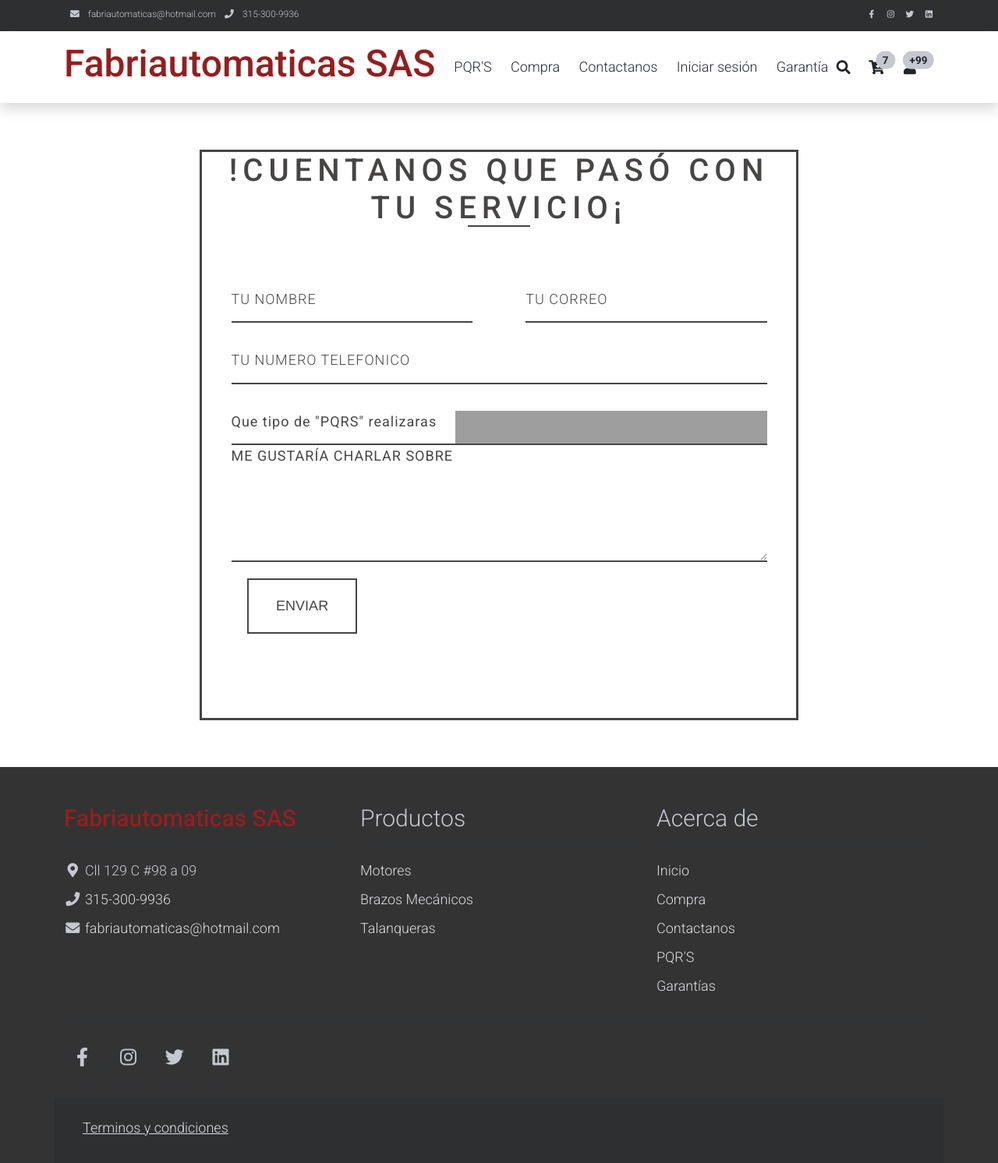
After one commit to RonaldHernandezOficial/proyectoEmpresa, a Flask app: page /servicio/pqr in a window 1280 px wide; the page is wider, and only the part inside the window is pictured. The commit adds this page. Shown: that part at 78% size. Run offline with Flask 3, Linux system fonts and the light colour scheme; some libraries are stand-ins or nearby versions; grey boxes are pictures that could not be loaded.

Commit message:
Realizacion de registro de pqrs

```diff
--- a/app/serviciocliente/routes.py
+++ b/app/serviciocliente/routes.py
@@ -8,3 +8,7 @@ app = Flask(__name__)
 @modelo_servicio.route("/reseñas")
 def reseña():
     return render_template("serviciocliente.html")
+
+@modelo_servicio.route("/pqr")
+def pqr():
+    return render_template("registrarpqr.html")
--- /dev/null
+++ b/app/serviciocliente/templates/registrarpqr.html
@@ -0,0 +1,259 @@
+<html lang="en">
+
+<head>
+    <meta charset="UTF-8">
+    <meta name="viewport" content="width=device-width, initial-scale=1.0">
+    <title>Fabriautomaticas SAS</title>
+    <meta charset="utf-8">
+    <meta name="viewport" content="width=device-width, initial-scale=1">
+    <link rel="stylesheet" href="../../static/css/pqr.css">
+    <link rel="apple-touch-icon" href="../../static/Img/logo.png">
+    <link rel="shortcut icon" type="image/x-icon" href="../../static/Img/logo.png">
+    <meta charset="UTF-8">
+    <meta name="viewport" content="width=device-width, initial-scale=1.0">
+
+    <link rel="stylesheet" href="../../static/assets/css/bootstrap.min.css">
+    <link rel="stylesheet" href="../../static/assets/css/templatemo.css">
+    <link rel="stylesheet" href="../../static/assets/css/custom.css">
+
+    <!-- Load fonts style after rendering the layout styles -->
+    <link rel="stylesheet"
+        href="https://fonts.googleapis.com/css2?family=Roboto:wght@100;200;300;400;500;700;900&display=swap">
+    <link rel="stylesheet" href="../../static/assets/css/fontawesome.min.css">
+    <link rel="stylesheet" href="https://fonts.googleapis.com/css?family=Roboto:400,700">
+
+
+</head>
+
+<body>
+    <!-- Start Top Nav -->
+    <nav class="navbar navbar-expand-lg bg-dark navbar-light d-none d-lg-block" id="templatemo_nav_top">
+        <div class="container text-light">
+            <div class="w-100 d-flex justify-content-between">
+                <div>
+                    <i class="fa fa-envelope mx-2"></i>
+                    <a class="navbar-sm-brand text-light text-decoration-none">fabriautomaticas@hotmail.com</a>
+                    <i class="fa fa-phone mx-2"></i>
+                    <a class="navbar-sm-brand text-light text-decoration-none">315-300-9936</a>
+                </div>
+                <div>
+                    <a class="text-light" href="https://fb.com/templatemo" target="_blank" rel="sponsored"><i
+                            class="fab fa-facebook-f fa-sm fa-fw me-2"></i></a>
+                    <a class="text-light" href="https://www.instagram.com/fabriautomaticas/?hl=es" target="_blank"><i
+                            class="fab fa-instagram fa-sm fa-fw me-2"></i></a>
+                    <a class="text-light" href="https://twitter.com/" target="_blank"><i
+                            class="fab fa-twitter fa-sm fa-fw me-2"></i></a>
+                    <a class="text-light" href="https://www.linkedin.com/" target="_blank"><i
+                            class="fab fa-linkedin fa-sm fa-fw"></i></a>
+                </div>
+            </div>
+        </div>
+    </nav>
+    <!-- Close Top Nav -->
+
+    <!-- Header -->
+    <nav class="navbar navbar-expand-lg navbar-light shadow">
+        <div class="container d-flex justify-content-between align-items-center">
+
+            <a class="navbar-brand text-success logo h1 align-self-center" href="/menu/menu">
+                Fabriautomaticas SAS
+            </a>
+
+            <button class="navbar-toggler border-0" type="button" data-bs-toggle="collapse"
+                data-bs-target="#templatemo_main_nav" aria-controls="navbarSupportedContent" aria-expanded="false"
+                aria-label="Toggle navigation">
+                <span class="navbar-toggler-icon"></span>
+            </button>
+
+            <div class="align-self-center collapse navbar-collapse flex-fill  d-lg-flex justify-content-lg-between"
+                id="templatemo_main_nav">
+                <div class="flex-fill">
+                    <ul class="nav navbar-nav d-flex justify-content-between mx-lg-auto">
+                        <li class="nav-item">
+                            <a class="nav-link" href="/pqr/register_pqr">PQR'S</a>
+                        </li>
+                        <li class="nav-item">
+                            <a class="nav-link" href="/shop/catalogue">Compra</a>
+                        </li>
+                        <li class="nav-item">
+                            <a class="nav-link" href="/contactanos/contactanos">Contactanos</a>
+                        </li>
+                        <li class="nav-item">
+                            <a class="nav-link" href="/login/login">Iniciar sesión</a>
+                        </li>
+                        <li class="nav-item">
+                            <a class="nav-link" href="/warranty/warranty">Garantía</a>
+                        </li>
+                    </ul>
+                </div>
+                <div class="navbar align-self-center d-flex">
+                    <div class="d-lg-none flex-sm-fill mt-3 mb-4 col-7 col-sm-auto pr-3">
+                        <div class="input-group">
+                            <input type="text" class="form-control" id="inputMobileSearch" placeholder="Busca ...">
+                            <div class="input-group-text">
+                                <i class="fa fa-fw fa-search"></i>
+                            </div>
+                        </div>
+                    </div>
+                    <a class="nav-icon d-none d-lg-inline" href="#" data-bs-toggle="modal"
+                        data-bs-target="#templatemo_search">
+                        <i class="fa fa-fw fa-search text-dark mr-2"></i>
+                    </a>
+                    <a class="nav-icon position-relative text-decoration-none" href="/shop/catalogue">
+                        <i class="fa fa-fw fa-cart-arrow-down text-dark mr-1"></i>
+                        <span
+                            class="position-absolute top-0 left-100 translate-middle badge rounded-pill bg-light text-dark">7</span>
+                    </a>
+                    <a class="nav-icon position-relative text-decoration-none" href="#">
+                        <i class="fa fa-fw fa-user text-dark mr-3"></i>
+                        <span
+                            class="position-absolute top-0 left-100 translate-middle badge rounded-pill bg-light text-dark">+99</span>
+                    </a>
+                </div>
+            </div>
+            <!-- Modal -->
+            <div class="modal fade bg-white" id="templatemo_search" tabindex="-1" role="dialog"
+                aria-labelledby="exampleModalLabel" aria-hidden="true">
+                <div class="modal-dialog modal-lg" role="document">
+                    <div class="w-100 pt-1 mb-5 text-right">
+                        <button type="button" class="btn-close" data-bs-dismiss="modal" aria-label="Close"></button>
+                    </div>
+                    <form action="" method="get" class="modal-content modal-body border-0 p-0">
+                        <div class="input-group mb-2">
+                            <input type="text" class="form-control" id="inputModalSearch" name="q"
+                                placeholder="Search ...">
+                            <button type="submit" class="input-group-text bg-success text-light">
+                                <i class="fa fa-fw fa-search text-white"></i>
+                            </button>
+                        </div>
+                    </form>
+                </div>
+            </div>
+        </div>
+    </nav>
+    <div id="container">
+        <h1>!Cuentanos que pasó con tu servicio¡</h1>
+        <div class="underline">
+        </div>
+        <form action="#" method="post" id="contact_form">
+          <div class="name">
+            <label for="name"></label>
+            <input type="text" placeholder="Tu nombre" name="name" id="name_input" required>
+          </div>
+          <div class="email">
+            <label for="email"></label>
+            <input type="email" placeholder="Tu correo" name="email" id="email_input" required>
+          </div>
+          <div class="telephone">
+            <label for="name"></label>
+            <input type="text" placeholder="Tu numero telefonico" name="telephone" id="telephone_input" required>
+          </div>
+          <div class="subject">
+            <label for="subject"></label>
+            <select placeholder="Subject line" name="subject" id="subject_input" required>
+              <option disabled hidden selected>Que tipo de "PQRS" realizaras</option>
+              <option>Peticion</option>
+              <option>Queja</option>
+              <option>Reclamo</option>
+              <option>Sugerencia</option>
+            </select>
+          </div>
+          <div class="message">
+            <label for="message"></label>
+            <textarea name="message" placeholder="Me gustaría charlar sobre" id="message_input" cols="30" rows="5" required></textarea>
+          </div>
+          <div class="submit">
+            <input type="submit" value="Enviar" id="form_button" />
+          </div>
+        </form><!-- // End form -->
+      </div><!-- // End #container -->
+        <!-- Start Footer -->
+        <footer class="bg-dark1" id="tempaltemo_footer">
+            <div class="container">
+                <div class="row">
+
+                    <div class="col-md-4 pt-5">
+                        <h2 class="h2 text-success border-bottom pb-3 border-light logo">Fabriautomaticas SAS</h2>
+                        <ul class="list-unstyled text-light footer-link-list">
+                            <li>
+                                <i class="fas fa-map-marker-alt fa-fw"></i>
+                                Cll 129 C #98 a 09
+                            </li>
+                            <li>
+                                <i class="fa fa-phone fa-fw"></i>
+                                <a class="text-decoration-none">315-300-9936</a>
+                            </li>
+                            <li>
+                                <i class="fa fa-envelope fa-fw"></i>
+                                <a class="text-decoration-none">fabriautomaticas@hotmail.com</a>
+                            </li>
+                        </ul>
+                    </div>
+
+                    <div class="col-md-4 pt-5">
+                        <h2 class="h2 text-light border-bottom pb-3 border-light">Productos</h2>
+                        <ul class="list-unstyled text-light footer-link-list">
+                            <li><a class="text-decoration-none" href="#">Motores</a></li>
+                            <li><a class="text-decoration-none" href="#">Brazos Mecánicos</a></li>
+                            <li><a class="text-decoration-none" href="#">Talanqueras</a></li>
+                        </ul>
+                    </div>
+
+                    <div class="col-md-4 pt-5">
+                        <h2 class="h2 text-light border-bottom pb-3 border-light">Acerca de</h2>
+                        <ul class="list-unstyled text-light footer-link-list">
+                            <li><a class="text-decoration-none" href="#">Inicio</a></li>
+                            <li><a class="text-decoration-none" href="#">Compra</a></li>
+                            <li><a class="text-decoration-none" href="#">Contactanos</a></li>
+                            <li><a class="text-decoration-none" href="#">PQR'S</a></li>
+                            <li><a class="text-decoration-none" href="#">Garantías</a></li>
+                        </ul>
+                    </div>
+
+                </div>
+
+                <div class="row text-light mb-4">
+                    <div class="col-12 mb-3">
+                        <div class="w-100 my-3 border-top border-light"></div>
+                    </div>
+                    <div class="col-auto me-auto">
+                        <ul class="list-inline text-left footer-icons">
+                            <li class="list-inline-item border border-light rounded-circle text-center">
+                                <a class="text-light text-decoration-none" target="_blank"
+                                    href="http://facebook.com/"><i class="fab fa-facebook-f fa-lg fa-fw"></i></a>
+                            </li>
+                            <li class="list-inline-item border border-light rounded-circle text-center">
+                                <a class="text-light text-decoration-none" target="_blank"
+                                    href="https://www.instagram.com/fabriautomaticas/?hl=es"><i
+                                        class="fab fa-instagram fa-lg fa-fw"></i></a>
+                            </li>
+                            <li class="list-inline-item border border-light rounded-circle text-center">
+                                <a class="text-light text-decoration-none" target="_blank"
+                                    href="https://twitter.com/"><i class="fab fa-twitter fa-lg fa-fw"></i></a>
+                            </li>
+                            <li class="list-inline-item border border-light rounded-circle text-center">
+                                <a class="text-light text-decoration-none" target="_blank"
+                                    href="https://www.linkedin.com/"><i class="fab fa-linkedin fa-lg fa-fw"></i></a>
+                            </li>
+                        </ul>
+                    </div>
+
+                    <div class="w-100 bg-black py-3">
+                        <div class="container">
+                            <div class="row pt-2">
+                                <div class="col-12">
+                                    <p class="text-left text-light">
+                                        <a rel="sponsored" href="/privacy/legalcy" target="_blank">Terminos y
+                                            condiciones</a>
+                                    </p>
+                                </div>
+                            </div>
+                        </div>
+                    </div>
+
+        </footer>
+        <!-- End Footer -->
+        <script src="../../static/Js/script5.js"></script>
+</body>
+
+</html>
--- /dev/null
+++ b/app/static/Js/script5.js
@@ -0,0 +1,2 @@
+"use strict";
+feather.replace();
--- a/app/static/css/login.css
+++ b/app/static/css/login.css
@@ -17,7 +17,10 @@ body {
   font-size: 12px;
   background-color: #ecf0f3;
   color: #a0a5a8;
+    font-family: 'Roboto', sans-serif; /* Cambiamos la fuente a Roboto */
+    line-height: 1.5em;
 }
+
 
 /**/
 .main {
--- /dev/null
+++ b/app/static/css/pqr.css
@@ -0,0 +1,431 @@
+* {
+    margin: 0;
+    padding: 0;
+    box-sizing: border-box;
+}
+
+body {
+    font-family: "Roboto";
+    font-size: 14px;
+    background-size: 200% 100% !important;
+    -webkit-animation: move 10s ease infinite;
+    animation: move 10s ease infinite;
+    transform: translate3d(0, 0, 0);
+    background:whitesmoke;
+    height: 100vh;
+}
+
+.user {
+    width: 90%;
+    max-width: 340px;
+    margin: 10vh auto;
+}
+
+.user__header {
+    text-align: center;
+    opacity: 0;
+    transform: translate3d(0, 500px, 0);
+    -webkit-animation: arrive 500ms ease-in-out 0.7s forwards;
+    animation: arrive 500ms ease-in-out 0.7s forwards;
+}
+
+.user__title {
+    font-size: 14px;
+    margin-bottom: -10px;
+    font-weight: 500;
+    color: white;
+}
+
+.form {
+    margin-top: 40px;
+    border-radius: 6px;
+    overflow: hidden;
+    opacity: 0;
+    transform: translate3d(0, 500px, 0);
+    -webkit-animation: arrive 500ms ease-in-out 0.9s forwards;
+    animation: arrive 500ms ease-in-out 0.9s forwards;
+}
+
+.form--no {
+    -webkit-animation: NO 1s ease-in-out;
+    animation: NO 1s ease-in-out;
+    opacity: 1;
+    transform: translate3d(0, 0, 0);
+}
+
+.form__input {
+    display: block;
+    width: 100%;
+    padding: 20px;
+    font-family: "Roboto";
+    -webkit-appearance: none;
+    border: 0;
+    outline: 0;
+    transition: 0.3s;
+}
+
+.form__input:focus {
+    background: #f7f7f7;
+}
+
+.btn {
+    display: block;
+    width: 100%;
+    padding: 20px;
+    font-family: "Roboto";
+    -webkit-appearance: none;
+    outline: 0;
+    border: 0;
+    color: white;
+    background: #ABA194;
+    transition: 0.3s;
+}
+
+.btn:hover {
+    background: #a09486;
+}
+
+@-webkit-keyframes NO {
+
+    from,
+    to {
+        transform: translate3d(0, 0, 0);
+    }
+
+    10%,
+    30%,
+    50%,
+    70%,
+    90% {
+        transform: translate3d(-10px, 0, 0);
+    }
+
+    20%,
+    40%,
+    60%,
+    80% {
+        transform: translate3d(10px, 0, 0);
+    }
+}
+
+@keyframes NO {
+
+    from,
+    to {
+        transform: translate3d(0, 0, 0);
+    }
+
+    10%,
+    30%,
+    50%,
+    70%,
+    90% {
+        transform: translate3d(-10px, 0, 0);
+    }
+
+    20%,
+    40%,
+    60%,
+    80% {
+        transform: translate3d(10px, 0, 0);
+    }
+}
+
+@-webkit-keyframes arrive {
+    0% {
+        opacity: 0;
+        transform: translate3d(0, 50px, 0);
+    }
+
+    100% {
+        opacity: 1;
+        transform: translate3d(0, 0, 0);
+    }
+}
+
+@keyframes arrive {
+    0% {
+        opacity: 0;
+        transform: translate3d(0, 50px, 0);
+    }
+
+    100% {
+        opacity: 1;
+        transform: translate3d(0, 0, 0);
+    }
+}
+
+@-webkit-keyframes move {
+    0% {
+        background-position: 0 0;
+    }
+
+    50% {
+        background-position: 100% 0;
+    }
+
+    100% {
+        background-position: 0 0;
+    }
+}
+
+@keyframes move {
+    0% {
+        background-position: 0 0;
+    }
+
+    50% {
+        background-position: 100% 0;
+    }
+
+    100% {
+        background-position: 0 0;
+    }
+}
+
+.bg-dark1 {
+    background-color: #333;
+    margin-left: -10%;
+    padding-left: -100%;
+    width: 120%;
+
+}
+
+@import url(https://fonts.googleapis.com/css?family=Montserrat:400,700);
+
+html {
+    font-family: 'Montserrat', Arial, sans-serif;
+    -ms-text-size-adjust: 100%;
+    -webkit-text-size-adjust: 100%;
+}
+
+body {
+    background: #F2F3EB;
+}
+
+button {
+    overflow: visible;
+}
+
+button,
+select {
+    text-transform: none;
+}
+
+button,
+input,
+select,
+textarea {
+    color: #5A5A5A;
+    font: inherit;
+    margin: 0;
+}
+
+input {
+    line-height: normal;
+    margin: 5%;
+}
+
+textarea {
+    overflow: auto;
+}
+
+#container {
+    border: solid 3px #474544;
+    max-width: 768px;
+    margin: 60px auto;
+    position: relative;
+}
+
+form {
+    padding: 37.5px;
+    margin: 50px 0;
+}
+
+h1 {
+    color: #474544;
+    font-size: 32px;
+    font-weight: 700;
+    letter-spacing: 7px;
+    text-align: center;
+    text-transform: uppercase;
+}
+
+.underline {
+    border-bottom: solid 2px #474544;
+    margin: -0.512em auto;
+    width: 80px;
+}
+
+.icon_wrapper {
+    margin: 50px auto 0;
+    width: 100%;
+}
+
+.icon {
+    display: block;
+    fill: #474544;
+    height: 50px;
+    margin: 0 auto;
+    width: 50px;
+}
+
+.email {
+    float: right;
+    width: 45%;
+}
+
+input[type='text'],
+[type='email'],
+select,
+textarea {
+    background: none;
+    border: none;
+    border-bottom: solid 2px #474544;
+    color: #474544;
+    font-size: 1.000em;
+    font-weight: 400;
+    letter-spacing: 1px;
+    margin: 0em 0 1.875em 0;
+    padding: 0 0 0.875em 0;
+    text-transform: uppercase;
+    width: 100%;
+    -webkit-box-sizing: border-box;
+    -moz-box-sizing: border-box;
+    -ms-box-sizing: border-box;
+    -o-box-sizing: border-box;
+    box-sizing: border-box;
+    -webkit-transition: all 0.3s;
+    -moz-transition: all 0.3s;
+    -ms-transition: all 0.3s;
+    -o-transition: all 0.3s;
+    transition: all 0.3s;
+}
+
+input[type='text']:focus,
+[type='email']:focus,
+textarea:focus {
+    outline: none;
+    padding: 0 0 0.875em 0;
+}
+
+.message {
+    float: none;
+}
+
+.name {
+    float: left;
+    width: 45%;
+}
+
+select {
+    background: url('https://cdn4.iconfinder.com/data/icons/ionicons/512/icon-ios7-arrow-down-32.png') no-repeat right;
+    outline: none;
+    -moz-appearance: none;
+    -webkit-appearance: none;
+}
+
+select::-ms-expand {
+    display: none;
+}
+
+.subject {
+    width: 100%;
+}
+
+.telephone {
+    width: 100%;
+}
+
+textarea {
+    line-height: 150%;
+    height: 150px;
+    resize: none;
+    width: 100%;
+}
+
+::-webkit-input-placeholder {
+    color: #474544;
+}
+
+:-moz-placeholder {
+    color: #474544;
+    opacity: 1;
+}
+
+::-moz-placeholder {
+    color: #474544;
+    opacity: 1;
+}
+
+:-ms-input-placeholder {
+    color: #474544;
+}
+
+#form_button {
+    background: none;
+    border: solid 2px #474544;
+    color: #474544;
+    cursor: pointer;
+    display: inline-block;
+    font-family: 'Helvetica', Arial, sans-serif;
+    font-size: 0.875em;
+    font-weight: bold;
+    outline: none;
+    padding: 20px 35px;
+    text-transform: uppercase;
+    -webkit-transition: all 0.3s;
+    -moz-transition: all 0.3s;
+    -ms-transition: all 0.3s;
+    -o-transition: all 0.3s;
+    transition: all 0.3s;
+    margin: 3%;
+}
+
+#form_button:hover {
+    background: #474544;
+    color: #F2F3EB;
+}
+
+@media screen and (max-width: 768px) {
+    #container {
+        margin: 20px auto;
+        width: 95%;
+    }
+}
+
+@media screen and (max-width: 480px) {
+    h1 {
+        font-size: 26px;
+    }
+
+    .underline {
+        width: 68px;
+    }
+
+    #form_button {
+        padding: 15px 25px;
+    }
+}
+
+@media screen and (max-width: 420px) {
+    h1 {
+        font-size: 18px;
+    }
+
+    .icon {
+        height: 35px;
+        width: 35px;
+    }
+
+    .underline {
+        width: 53px;
+    }
+
+    input[type='text'],
+    [type='email'],
+    select,
+    textarea {
+        font-size: 0.875em;
+    }
+}
```
Also changed, not shown: 1 other file.
